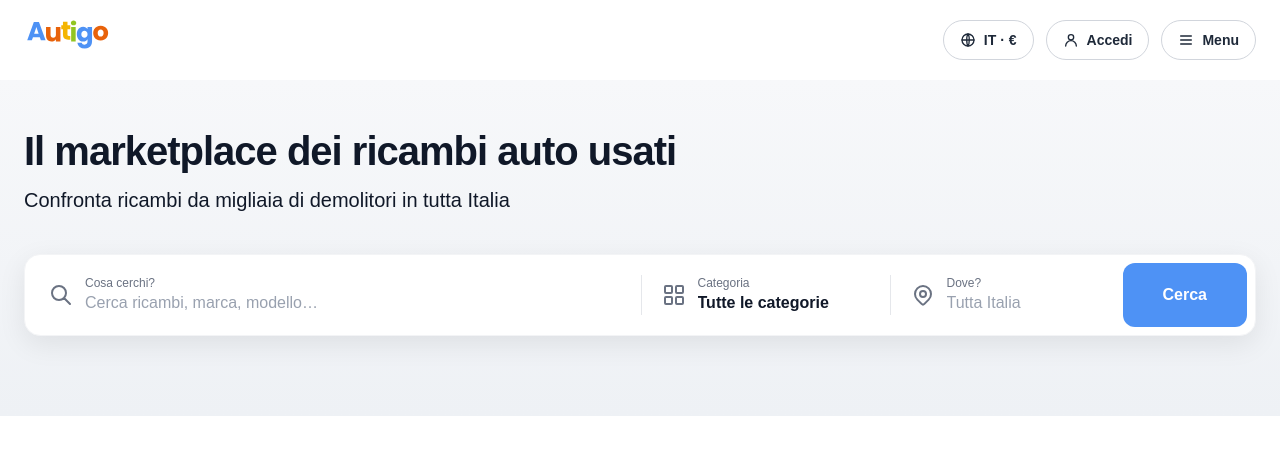
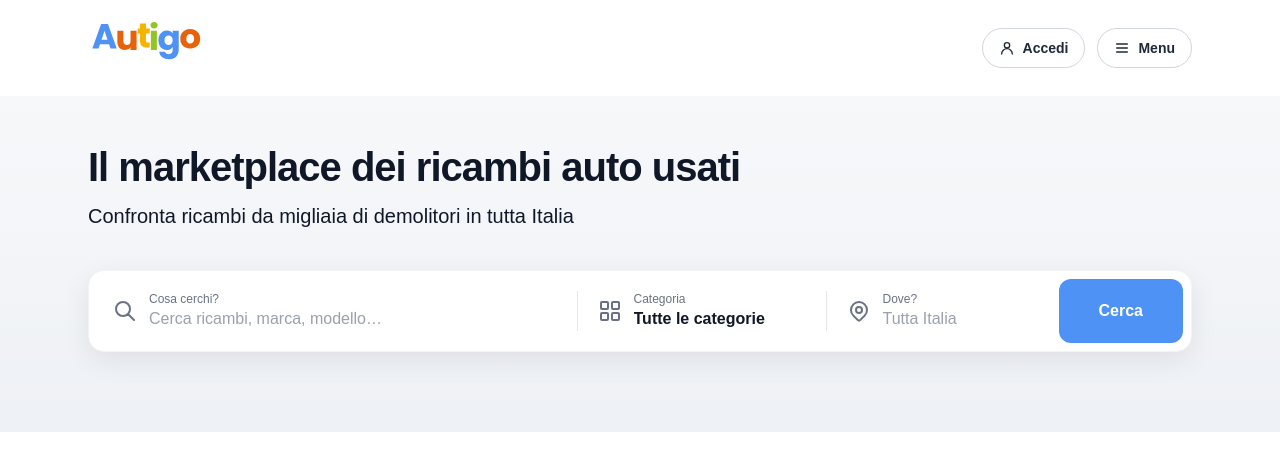
Before and after one commit to autodemo24/autodemo24, a Next.js app: page /home2 in a window 1280 px wide. Shown: the top 476 px of the page. Built offline with nearby package versions, Linux system fonts and the light colour scheme.

Commit message:
home2: logo più grande (h-16), rimosso IT·€, container ristretto a max-w-6xl
Co-Authored-By: Claude Opus 4.7 (1M context) <noreply@anthropic.com>

```diff
--- a/app/home2/page.tsx
+++ b/app/home2/page.tsx
@@ -29,9 +29,9 @@ export default function Home2() {
     <div className="min-h-screen flex flex-col bg-white">
       {/* Header */}
       <header className="w-full bg-white">
-        <div className="max-w-7xl mx-auto px-6 h-20 flex items-center justify-between">
+        <div className="max-w-6xl mx-auto px-6 h-24 flex items-center justify-between">
           <a href="/home2" aria-label="Autigo" className="flex items-center">
-            <svg viewBox="0 0 326 170" xmlns="http://www.w3.org/2000/svg" className="h-12" aria-label="Autigo">
+            <svg viewBox="0 0 326 170" xmlns="http://www.w3.org/2000/svg" className="h-16" aria-label="Autigo">
               <path fill="#4E92F5" transform="translate(10.00,86)" d="M 45.906 -11.000 L 21.797 -11.000 L 17.938 0.000 L 1.469 0.000 L 24.844 -64.500 L 43.062 -64.500 L 66.422 0.000 L 49.766 0.000 Z M 41.859 -23.000 L 33.859 -46.906 L 25.938 -23.000 Z"/>
               <path fill="#E8620A" transform="translate(73.00,90)" d="M 56.016 -51.000 L 56.016 0.000 L 40.000 0.000 L 40.000 -7.266 Q 37.641 -3.750 33.594 -1.625 Q 29.547 0.500 24.625 0.500 Q 18.828 0.500 14.367 -2.102 Q 9.906 -4.703 7.453 -9.633 Q 5.000 -14.562 5.000 -21.234 L 5.000 -51.000 L 21.016 -51.000 L 21.016 -23.719 Q 21.016 -18.688 23.578 -15.891 Q 26.141 -13.094 30.469 -13.094 Q 34.875 -13.094 37.438 -15.891 Q 40.000 -18.688 40.000 -23.719 L 40.000 -51.000 Z"/>
               <path fill="#F4B400" transform="translate(130.00,84)" d="M 34.000 -13.594 L 34.000 0.000 L 26.031 0.000 Q 17.516 0.000 12.758 -4.094 Q 8.000 -8.188 8.000 -17.453 L 8.000 -37.406 L 2.000 -37.406 L 2.000 -51.000 L 8.000 -51.000 L 8.000 -64.000 L 24.016 -64.000 L 24.016 -51.000 L 34.000 -51.000 L 34.000 -37.406 L 24.016 -37.406 L 24.016 -17.734 Q 24.016 -15.531 25.070 -14.562 Q 26.125 -13.594 28.609 -13.594 Z"/>
@@ -42,16 +42,6 @@ export default function Home2() {
           </a>
 
           <div className="flex items-center gap-3">
-            <button
-              type="button"
-              className="hidden sm:flex items-center gap-2 px-4 h-10 rounded-full border border-gray-300 text-sm font-semibold text-gray-800 hover:bg-gray-50 transition-colors"
-            >
-              <svg className="w-4 h-4" fill="none" viewBox="0 0 24 24" stroke="currentColor" strokeWidth={2}>
-                <circle cx="12" cy="12" r="9" />
-                <path strokeLinecap="round" strokeLinejoin="round" d="M3 12h18M12 3c2.5 3 2.5 15 0 18M12 3c-2.5 3-2.5 15 0 18" />
-              </svg>
-              IT · €
-            </button>
             <a
               href="/login"
               className="flex items-center gap-2 px-4 h-10 rounded-full border border-gray-300 text-sm font-semibold text-gray-800 hover:bg-gray-50 transition-colors"
@@ -78,7 +68,7 @@ export default function Home2() {
       <main className="flex-1 w-full">
         {/* Hero con gradient soft */}
         <section className="w-full bg-gradient-to-b from-[#f7f8fa] to-[#eef1f5]">
-          <div className="max-w-7xl mx-auto px-6 pt-12 pb-20">
+          <div className="max-w-6xl mx-auto px-6 pt-12 pb-20">
             <h1 className="text-[32px] sm:text-[40px] leading-[1.15] font-bold tracking-tight text-gray-900">
               Il marketplace dei ricambi auto usati
             </h1>
@@ -94,7 +84,7 @@ export default function Home2() {
 
         {/* Categorie più ricercate */}
         <section className="w-full bg-white">
-          <div className="max-w-7xl mx-auto px-6 pt-14 pb-20">
+          <div className="max-w-6xl mx-auto px-6 pt-14 pb-20">
             <h2 className="text-2xl sm:text-3xl font-bold tracking-tight text-gray-900">
               Categorie più ricercate
             </h2>
```
